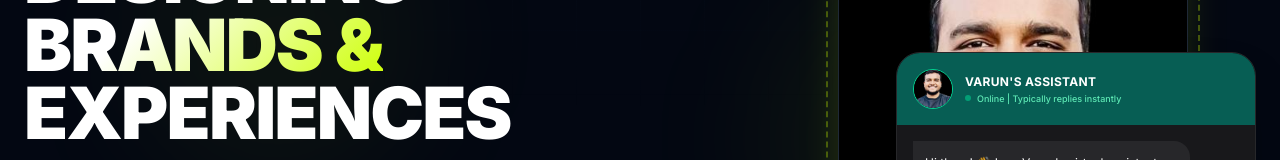
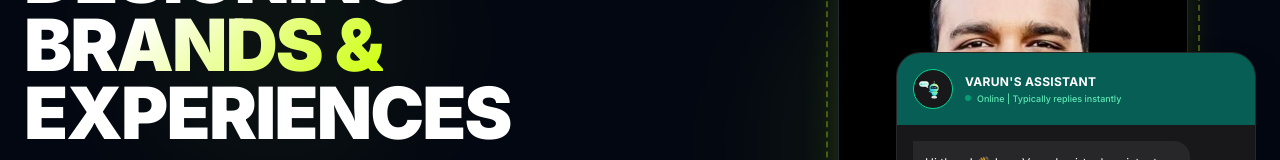
Before and after one commit to designer455/Varun-Portfolio_updated, a Next.js app: page / in a window 1280 px wide. Both pictures are taken after a click on the button 1228 px from the left and 748 px from the top of the page. Shown: the part 290-450 px from the top of the page. Built offline with nearby package versions, Linux system fonts and the light colour scheme.

Commit message:
Update chatbot header avatar to new SVG icon

```diff
--- a/src/components/WhatsAppWidget.tsx
+++ b/src/components/WhatsAppWidget.tsx
@@ -163,10 +163,10 @@ export default function WhatsAppWidget() {
           <div className="bg-[#075e54] p-4 text-white flex items-center gap-3">
             <div className="relative w-10 h-10 rounded-full overflow-hidden border border-emerald-400 bg-zinc-900 shrink-0">
               <Image
-                src="/assets/updated profile.jpeg"
+                src="/assets/4015765_195.svg"
                 alt="Varun Chauhan Profile"
                 fill
-                className="object-cover"
+                className="object-contain p-1"
               />
             </div>
             <div>
```
Also changed, not shown: public/assets/4015765_195.svg (added).
